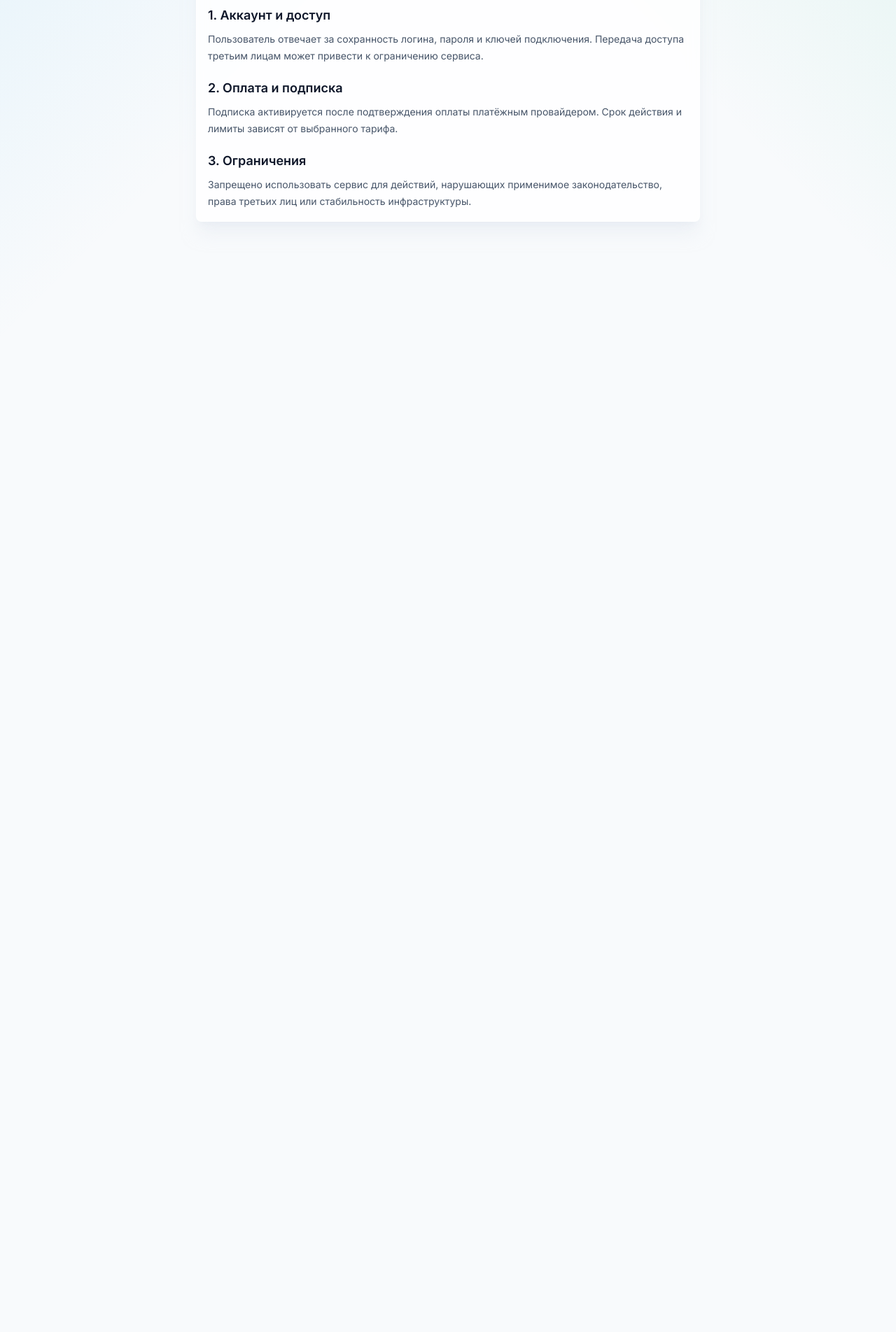
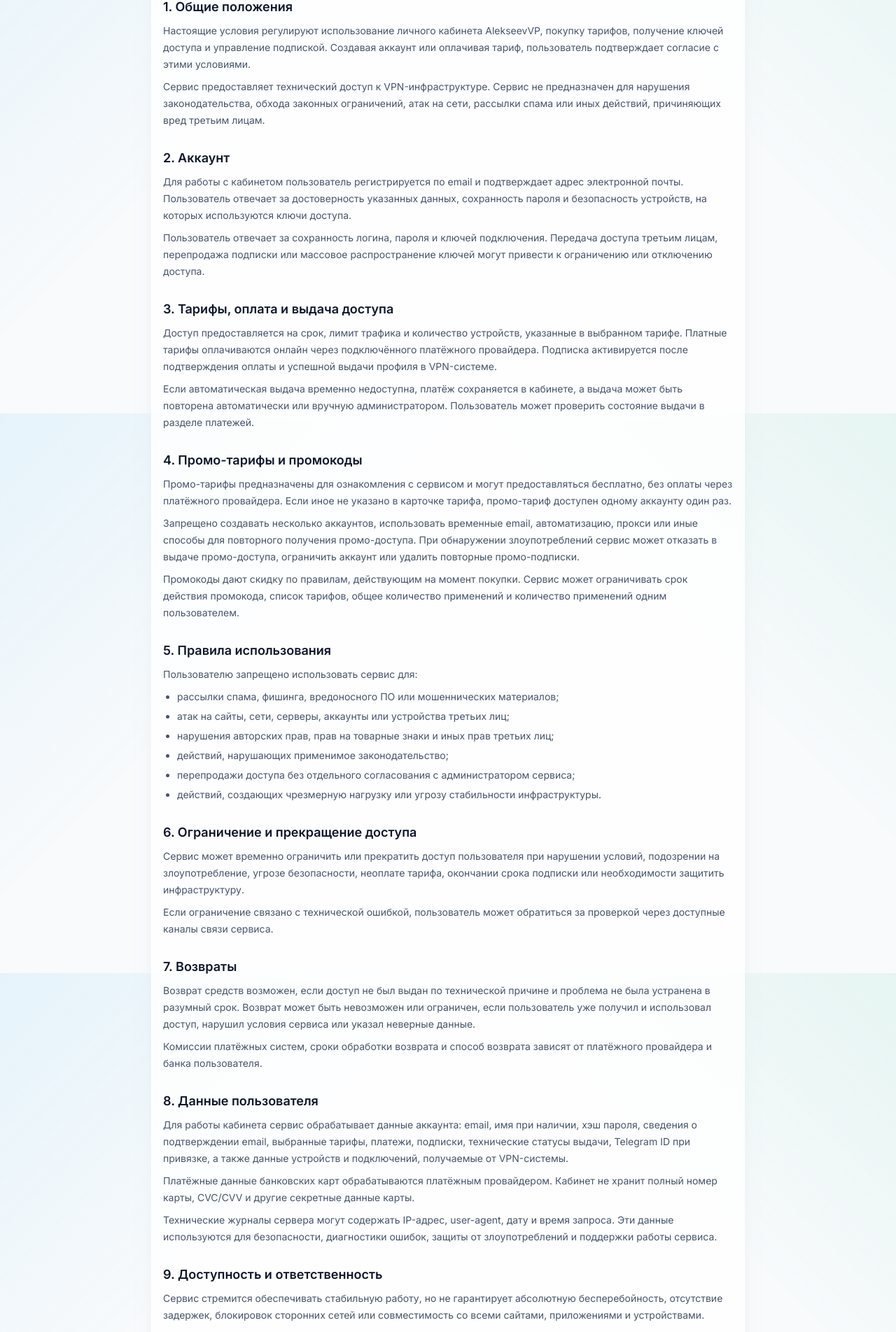
Before and after one commit to asdcrosh/cabinet_remna, a Next.js app: page /terms in a window 1280 px wide. Shown: the part 209-2113 px from the top of the page at 70% size. Before the commit the page ends 800 px from the top, so only its background shows below. Built offline with nearby package versions, Linux system fonts and the light colour scheme.

Commit message:
Write production terms page

```diff
--- a/src/app/terms/page.tsx
+++ b/src/app/terms/page.tsx
@@ -3,41 +3,159 @@ import Link from 'next/link'
 export const metadata = { title: 'Условия использования — Личный кабинет' }
 
 export default function TermsPage() {
+  const updatedAt = '21 июня 2026'
+
   return (
-    <main className="mx-auto max-w-3xl px-4 py-12 sm:px-6">
+    <main className="mx-auto max-w-4xl px-4 py-12 sm:px-6">
       <Link href="/register" className="text-sm text-brand-600 hover:underline">
         Назад к регистрации
       </Link>
-      <div className="card mt-6 space-y-5">
+      <div className="card mt-6 space-y-7">
         <div>
           <h1 className="text-3xl font-semibold tracking-tight">Условия использования</h1>
-          <p className="mt-2 text-sm text-slate-500">
-            Базовый шаблон условий для личного кабинета. Перед публичным запуском замените текст на юридически
-            утверждённую редакцию вашего сервиса.
+          <p className="mt-2 text-sm text-slate-500 dark:text-slate-400">
+            Сервис AlekseevVP. Редакция от {updatedAt}.
           </p>
         </div>
-        <section className="space-y-2 text-sm leading-6 text-slate-600 dark:text-slate-300">
-          <h2 className="text-lg font-semibold text-slate-900 dark:text-slate-100">1. Аккаунт и доступ</h2>
+
+        <TermsSection title="1. Общие положения">
+          <p>
+            Настоящие условия регулируют использование личного кабинета AlekseevVP, покупку тарифов,
+            получение ключей доступа и управление подпиской. Создавая аккаунт или оплачивая тариф,
+            пользователь подтверждает согласие с этими условиями.
+          </p>
+          <p>
+            Сервис предоставляет технический доступ к VPN-инфраструктуре. Сервис не предназначен для
+            нарушения законодательства, обхода законных ограничений, атак на сети, рассылки спама или
+            иных действий, причиняющих вред третьим лицам.
+          </p>
+        </TermsSection>
+
+        <TermsSection title="2. Аккаунт">
+          <p>
+            Для работы с кабинетом пользователь регистрируется по email и подтверждает адрес электронной
+            почты. Пользователь отвечает за достоверность указанных данных, сохранность пароля и безопасность
+            устройств, на которых используются ключи доступа.
+          </p>
           <p>
             Пользователь отвечает за сохранность логина, пароля и ключей подключения. Передача доступа третьим
-            лицам может привести к ограничению сервиса.
+            лицам, перепродажа подписки или массовое распространение ключей могут привести к ограничению
+            или отключению доступа.
           </p>
-        </section>
-        <section className="space-y-2 text-sm leading-6 text-slate-600 dark:text-slate-300">
-          <h2 className="text-lg font-semibold text-slate-900 dark:text-slate-100">2. Оплата и подписка</h2>
+        </TermsSection>
+
+        <TermsSection title="3. Тарифы, оплата и выдача доступа">
           <p>
-            Подписка активируется после подтверждения оплаты платёжным провайдером. Срок действия и лимиты зависят
-            от выбранного тарифа.
+            Доступ предоставляется на срок, лимит трафика и количество устройств, указанные в выбранном тарифе.
+            Платные тарифы оплачиваются онлайн через подключённого платёжного провайдера. Подписка активируется
+            после подтверждения оплаты и успешной выдачи профиля в VPN-системе.
           </p>
-        </section>
-        <section className="space-y-2 text-sm leading-6 text-slate-600 dark:text-slate-300">
-          <h2 className="text-lg font-semibold text-slate-900 dark:text-slate-100">3. Ограничения</h2>
           <p>
-            Запрещено использовать сервис для действий, нарушающих применимое законодательство, права третьих лиц
-            или стабильность инфраструктуры.
+            Если автоматическая выдача временно недоступна, платёж сохраняется в кабинете, а выдача может быть
+            повторена автоматически или вручную администратором. Пользователь может проверить состояние выдачи
+            в разделе платежей.
           </p>
-        </section>
+        </TermsSection>
+
+        <TermsSection title="4. Промо-тарифы и промокоды">
+          <p>
+            Промо-тарифы предназначены для ознакомления с сервисом и могут предоставляться бесплатно, без оплаты
+            через платёжного провайдера. Если иное не указано в карточке тарифа, промо-тариф доступен одному
+            аккаунту один раз.
+          </p>
+          <p>
+            Запрещено создавать несколько аккаунтов, использовать временные email, автоматизацию, прокси или
+            иные способы для повторного получения промо-доступа. При обнаружении злоупотреблений сервис может
+            отказать в выдаче промо-доступа, ограничить аккаунт или удалить повторные промо-подписки.
+          </p>
+          <p>
+            Промокоды дают скидку по правилам, действующим на момент покупки. Сервис может ограничивать срок
+            действия промокода, список тарифов, общее количество применений и количество применений одним
+            пользователем.
+          </p>
+        </TermsSection>
+
+        <TermsSection title="5. Правила использования">
+          <p>Пользователю запрещено использовать сервис для:</p>
+          <ul className="list-disc space-y-1 pl-5">
+            <li>рассылки спама, фишинга, вредоносного ПО или мошеннических материалов;</li>
+            <li>атак на сайты, сети, серверы, аккаунты или устройства третьих лиц;</li>
+            <li>нарушения авторских прав, прав на товарные знаки и иных прав третьих лиц;</li>
+            <li>действий, нарушающих применимое законодательство;</li>
+            <li>перепродажи доступа без отдельного согласования с администратором сервиса;</li>
+            <li>действий, создающих чрезмерную нагрузку или угрозу стабильности инфраструктуры.</li>
+          </ul>
+        </TermsSection>
+
+        <TermsSection title="6. Ограничение и прекращение доступа">
+          <p>
+            Сервис может временно ограничить или прекратить доступ пользователя при нарушении условий,
+            подозрении на злоупотребление, угрозе безопасности, неоплате тарифа, окончании срока подписки
+            или необходимости защитить инфраструктуру.
+          </p>
+          <p>
+            Если ограничение связано с технической ошибкой, пользователь может обратиться за проверкой через
+            доступные каналы связи сервиса.
+          </p>
+        </TermsSection>
+
+        <TermsSection title="7. Возвраты">
+          <p>
+            Возврат средств возможен, если доступ не был выдан по технической причине и проблема не была
+            устранена в разумный срок. Возврат может быть невозможен или ограничен, если пользователь уже
+            получил и использовал доступ, нарушил условия сервиса или указал неверные данные.
+          </p>
+          <p>
+            Комиссии платёжных систем, сроки обработки возврата и способ возврата зависят от платёжного
+            провайдера и банка пользователя.
+          </p>
+        </TermsSection>
+
+        <TermsSection title="8. Данные пользователя">
+          <p>
+            Для работы кабинета сервис обрабатывает данные аккаунта: email, имя при наличии, хэш пароля,
+            сведения о подтверждении email, выбранные тарифы, платежи, подписки, технические статусы выдачи,
+            Telegram ID при привязке, а также данные устройств и подключений, получаемые от VPN-системы.
+          </p>
+          <p>
+            Платёжные данные банковских карт обрабатываются платёжным провайдером. Кабинет не хранит полный
+            номер карты, CVC/CVV и другие секретные данные карты.
+          </p>
+          <p>
+            Технические журналы сервера могут содержать IP-адрес, user-agent, дату и время запроса. Эти данные
+            используются для безопасности, диагностики ошибок, защиты от злоупотреблений и поддержки работы сервиса.
+          </p>
+        </TermsSection>
+
+        <TermsSection title="9. Доступность и ответственность">
+          <p>
+            Сервис стремится обеспечивать стабильную работу, но не гарантирует абсолютную бесперебойность,
+            отсутствие задержек, блокировок сторонних сетей или совместимость со всеми сайтами, приложениями
+            и устройствами.
+          </p>
+          <p>
+            VPN-доступ не является гарантией полной анонимности. Пользователь самостоятельно отвечает за свои
+            действия в интернете, соблюдение законов и безопасность собственных устройств.
+          </p>
+        </TermsSection>
+
+        <TermsSection title="10. Изменение условий">
+          <p>
+            Сервис может обновлять условия использования. Новая редакция применяется с момента публикации
+            на этой странице, если в тексте не указан иной срок. Продолжение использования сервиса после
+            публикации обновлений означает согласие с новой редакцией.
+          </p>
+        </TermsSection>
       </div>
     </main>
   )
 }
+
+function TermsSection({ title, children }: { title: string; children: React.ReactNode }) {
+  return (
+    <section className="space-y-2 text-sm leading-6 text-slate-600 dark:text-slate-300">
+      <h2 className="text-lg font-semibold text-slate-900 dark:text-slate-100">{title}</h2>
+      {children}
+    </section>
+  )
+}
```
